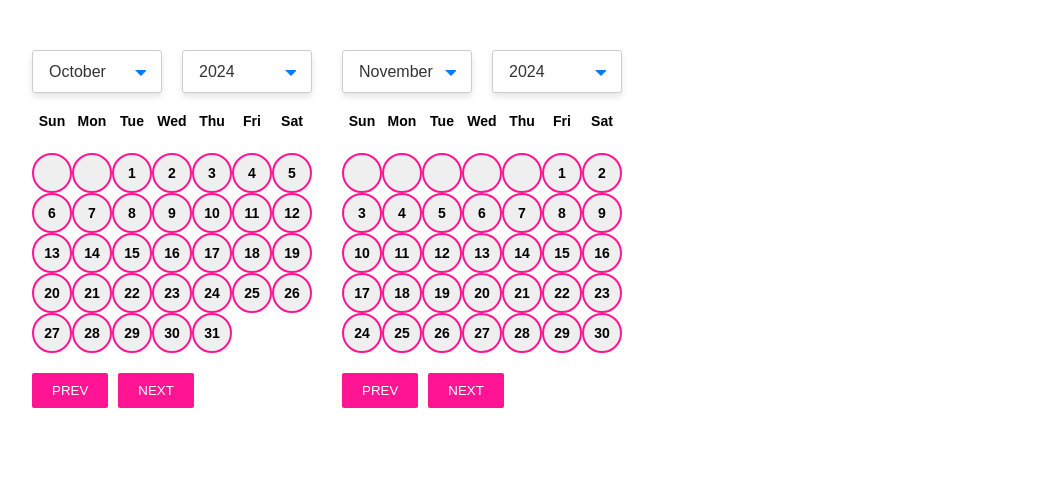
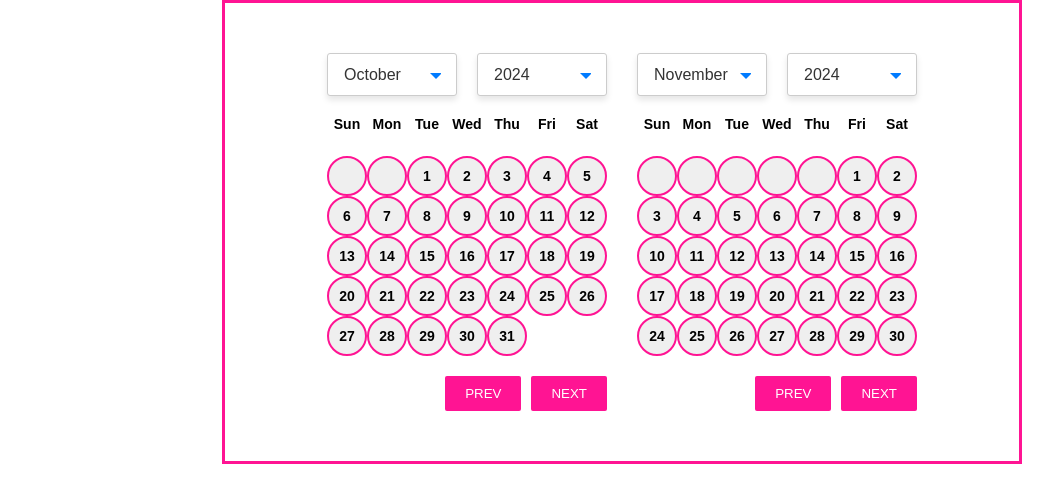
Before and after one commit to rajib18197/Algorithms, a React (Vite) app: page / in a window 1280 px wide. Shown: the top 502 px of the page, without its empty margins (18-1071 px from the left). Built offline with nearby package versions, Linux system fonts and the light colour scheme.

Commit message:
some refactor

```diff
--- a/src/index.css
+++ b/src/index.css
@@ -43,6 +43,18 @@ body {
   border: none;
   cursor: pointer;
 }
+
+.datepicker {
+  width: 80rem;
+  margin: auto;
+  max-width: 100%;
+  border: 3px solid deeppink;
+  display: flex;
+  flex-direction: column;
+  justify-content: center;
+  align-items: center;
+}
+
 .calendar {
   display: flex;
   flex-direction: column;
@@ -62,12 +74,14 @@ body {
 }
 
 .calendar__selection-date {
-  font-size: 1.8rem;
-  font-weight: 600;
-  color: rgb(92, 41, 68);
-  background-color: rgb(198 153 99);
+  font-size: 1.6rem;
+  text-transform: uppercase;
+  text-align: center;
+  font-weight: 400;
+  color: rgb(230, 211, 221);
+  background-color: deeppink;
   padding: 2rem;
-  border-radius: 4px;
+  align-self: normal;
 }
 
 .calendar__view {
@@ -132,6 +146,7 @@ option {
 .btn-group {
   display: flex;
   gap: 1rem;
+  align-self: flex-end;
 }
 .btn {
   display: block;
--- a/src/ui/DatePicker.jsx
+++ b/src/ui/DatePicker.jsx
@@ -33,7 +33,10 @@ export default function DatePicker() {
   const firstDate = new Date(year, month);
   const secondDate = new Date(year, month + 1);
 
+  console.log(date);
+
   return (
+    <div className="datepicker">
       <div className="grid">
         <Calendar
           date={firstDate}
@@ -49,6 +52,30 @@ export default function DatePicker() {
           selectedRange={selectedRange}
           setSelectedRange={setSelectedRange}
         />
+      </div>
+      <SelectedTextBox selectedRange={selectedRange} />
+    </div>
+  );
+}
+
+function SelectedTextBox({ selectedRange }) {
+  console.log(selectedRange);
+
+  if (
+    !selectedRange.fromMonth ||
+    !selectedRange.toMonth ||
+    !selectedRange.fromDate
+  ) {
+    console.log(111);
+
+    return null;
+  }
+
+  return (
+    <div className="calendar__selection-date">
+      Selected Date: {monthsInAYear[selectedRange.fromMonth]}{" "}
+      {selectedRange.fromDate} - {monthsInAYear[selectedRange.toMonth]}{" "}
+      {selectedRange.toDate}
     </div>
   );
 }
@@ -161,7 +188,7 @@ function DateGrid({
           Number(num) === selectedRange.fromDate &&
           selectedRange.fromMonth === month
         ) {
-          console.log(num);
+          //   console.log(num);
 
           styles = {
             backgroundColor: "orange",
@@ -171,7 +198,7 @@ function DateGrid({
           selectedRange.toMonth !== null &&
           selectedRange.fromMonth === selectedRange.toMonth
         ) {
-          console.log(num);
+          //   console.log(num);
 
           if (
             num >= selectedRange.fromDate &&
@@ -192,20 +219,20 @@ function DateGrid({
             num >= selectedRange.fromDate &&
             num <= selectedRange.toDate + numDaysOfMonth
           ) {
-            console.log(num);
-            styles = { "background-color": "orange", color: "#121212" };
+            // console.log(num);
+            styles = { backgroundColor: "orange", color: "#121212" };
           } else if (
             selectedRange.toMonth === month &&
             num + numDaysOfMonth >= selectedRange.fromDate &&
             num <= selectedRange.toDate
           ) {
-            console.log(num);
-            styles = { "background-color": "orange", color: "#121212" };
+            // console.log(num);
+            styles = { backgroundColor: "orange", color: "#121212" };
           } else if (
             selectedRange.fromMonth < month &&
             selectedRange.toMonth > month
           ) {
-            styles = { "background-color": "orange", color: "#121212" };
+            styles = { backgroundColor: "orange", color: "#121212" };
           }
         }
         return (
```
Lines whose indentation alone changed are shown as unchanged.
